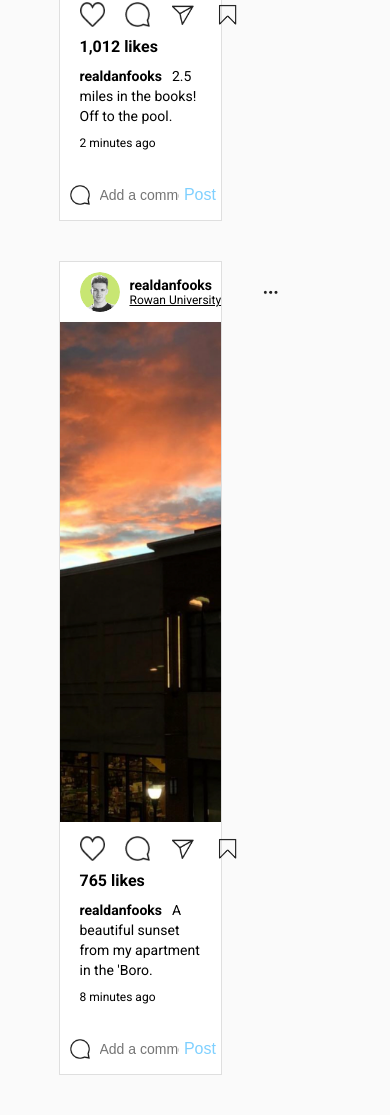
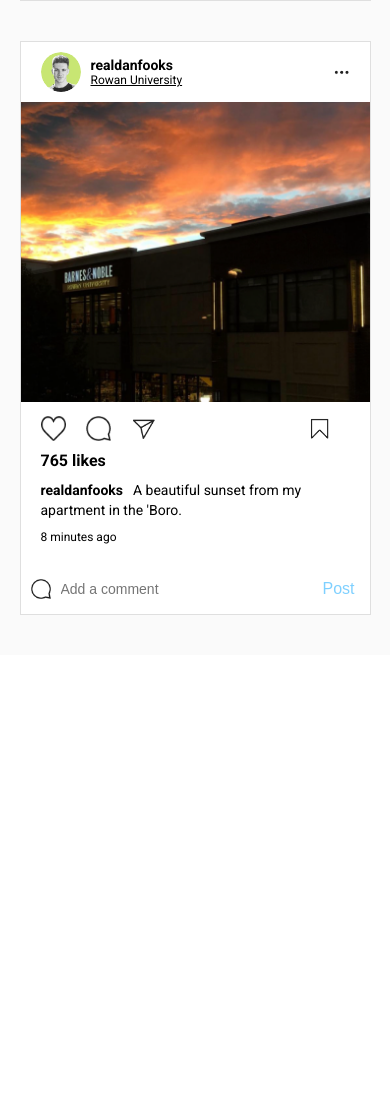
Before and after one commit to danfooks/instagram-clone, a PHP site: page /feed.html in a window 390 px wide. Shown: the part 823-1938 px from the top of the page. After the commit the page ends 1438 px from the top, so only its background shows below. Run offline with PHP 8.4, Linux system fonts and the light colour scheme.

Commit message:
Update feed.css

```diff
--- a/feed.css
+++ b/feed.css
@@ -364,4 +364,20 @@
     .right-col, .search-box {
         display: none;
     }
+    .nav-wrapper,
+    .wrapper {
+        width: 90%;
+    }
+    .wrapper {
+        display: block;
+    }
 }
+
+@media (max-width: 500px) {
+    .nav-items .icon {
+        margin: 0 5px;
+    }
+    .post-image {
+        height: 300px;
+    }
+}
```
